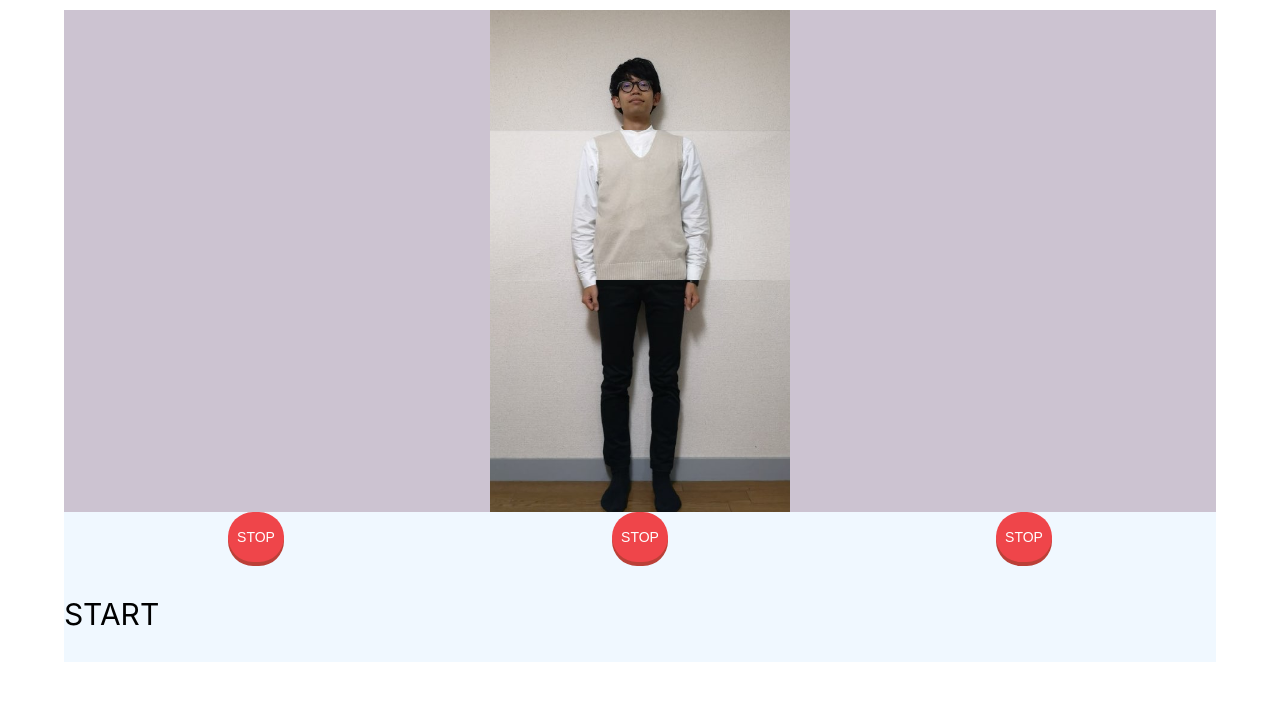
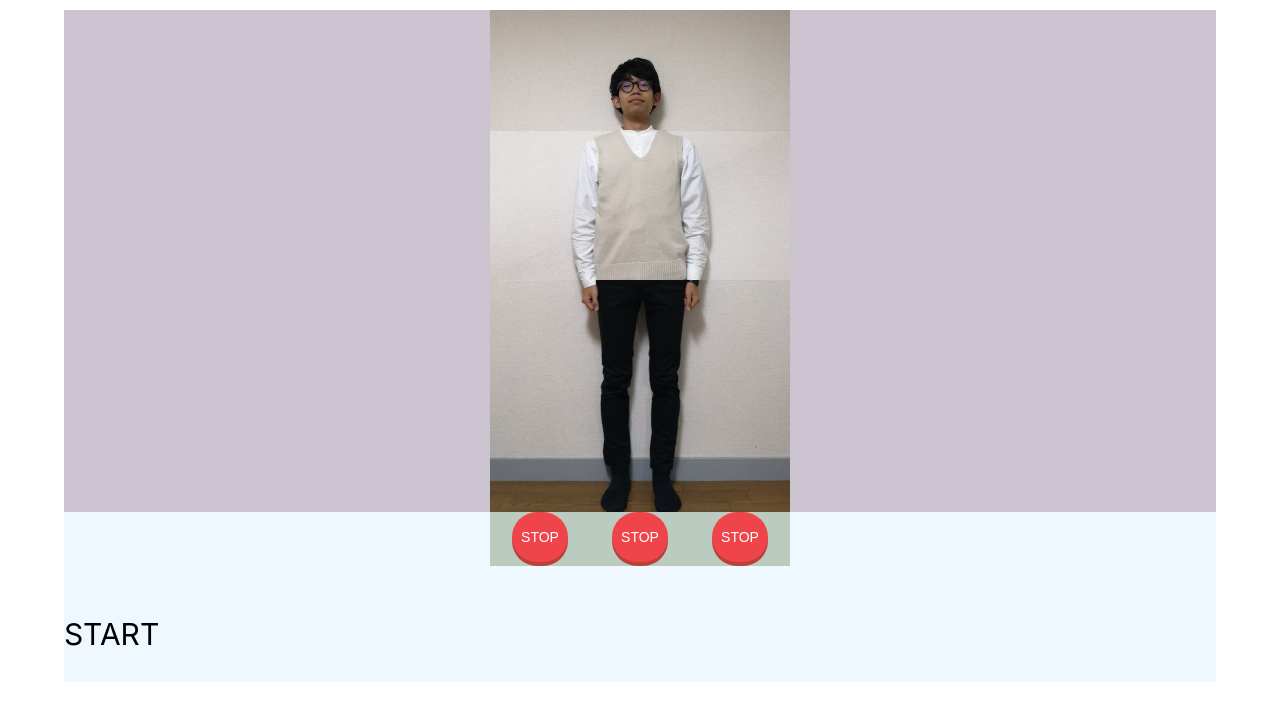
Before and after one commit to kazuhi-ra/vest2-proto, a React (Create React App) app: page / in a window 1280 px wide. Shown: the top 720 px of the page. Built offline with nearby package versions, Linux system fonts and the light colour scheme.

Commit message:
STOPボタンたちをラッパーで囲った

```diff
--- a/src/App.tsx
+++ b/src/App.tsx
@@ -1,4 +1,5 @@
 import React, { useState, useMemo, useCallback } from 'react'
+import styled from '@emotion/styled'
 
 import Images from 'Images'
 import StopButton from 'StopButton'
@@ -10,7 +11,7 @@ const heads = ['h1', 'h2', 'h3']
 const vests = ['v1', 'v2', 'v3', 'v4', 'v5', 'v6', 'v7', 'v8', 'v9']
 const foots = ['p1', 'p2', 'p3', 'p4', 'p5']
 
-const INTERVAL = 20
+const INTERVAL = 1000
 export type IntervalID = null | NodeJS.Timeout
 export type SetId = React.Dispatch<React.SetStateAction<IntervalID>>
 
@@ -83,7 +84,7 @@ const App = () => {
         vestSrc={vests[vest]}
         footSrc={foots[foot]}
       />
-      <div className='buttonWrapper'>
+      <ButtonsWrapper>
         <StopButton
           intervalId={headId}
           setIntervalId={setHeadId}
@@ -102,7 +103,7 @@ const App = () => {
           stop={stop}
           isPlaying={isPlaying}
         />
-      </div>
+      </ButtonsWrapper>
       {isFirstTime ? (
         <StartButton start={start} isPlaying={isPlaying} />
       ) : (
@@ -115,5 +116,13 @@ const App = () => {
   )
 }
 
+const ButtonsWrapper = styled('div')`
+  background-color: #abab;
+  width: 300px;
+  margin: 0 auto 20px;
+  display: flex;
+  flex-direction: row;
+`
+
 // export default React.memo(App)
 export default App
```
